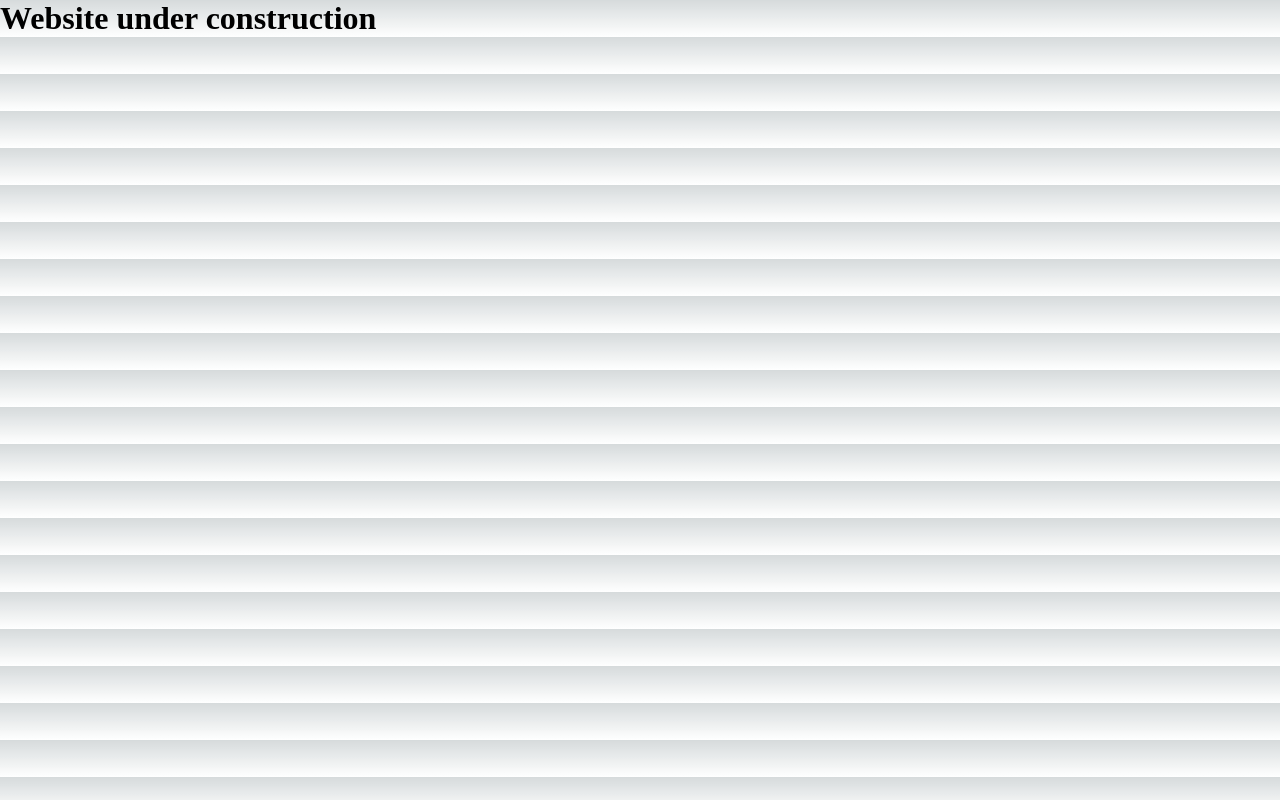
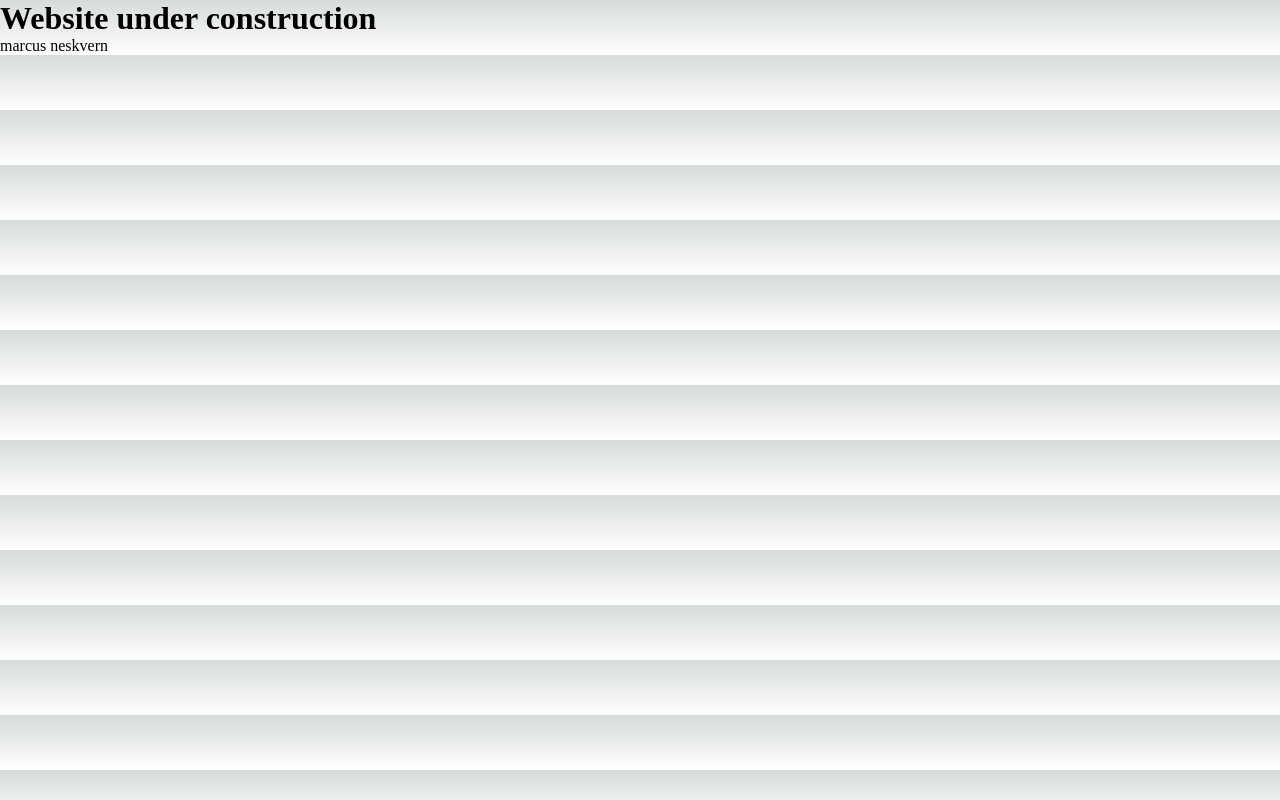
Before and after one commit to N35kv3rn/domainLanding, a Next.js app: page / in a window 1280 px wide. Built offline with nearby package versions, Linux system fonts and the light colour scheme.

Commit message:
Update index.js

```diff
--- a/pages/index.js
+++ b/pages/index.js
@@ -16,6 +16,7 @@
       </Head>
       <main>
         <h1>Website under construction</h1>
+        <p>marcus neskvern</p>
       </main>
     </>
   )
```
